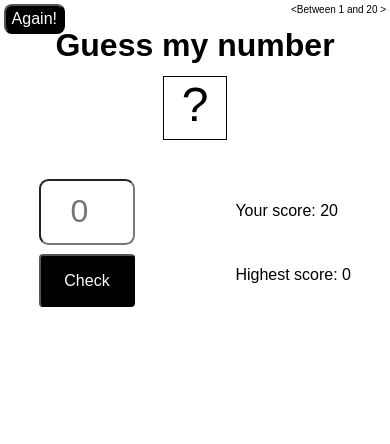
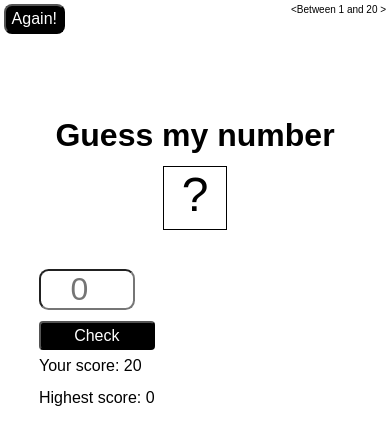
Before and after one commit to Natalie-Bratchykova/guess_my_number_project, a plain HTML site: page index.html in a window 390 px wide. Drawn offline with Linux system fonts and the light colour scheme; a web font is replaced by a local one.

Commit message:
css modified

```diff
--- a/style.css
+++ b/style.css
@@ -118,6 +118,9 @@ span {
   line-height: 4rem;
 }
 
+/* work with responsive design */
+/* make normal display for mobile */
+/* upload all changes on git hub */
 /* 400px */
 
 @media (max-width: 500px) {
@@ -126,6 +129,7 @@ span {
   }
   .title {
     font-size: 2rem;
+    padding-top: 30%;
   }
 
   .number {
@@ -138,11 +142,19 @@ span {
     font-size: 3rem;
   }
 
+  .main_section {
+    display: grid;
+    grid-template-columns: repeat(1, auto);
+  }
+
   .number_input {
     font-size: 2rem;
     max-width: 6rem;
     margin-bottom: 10%;
     border-radius: 0.6rem;
+  }
+  .right_part {
+    line-height: 2rem;
   }
 
   .check {
```
